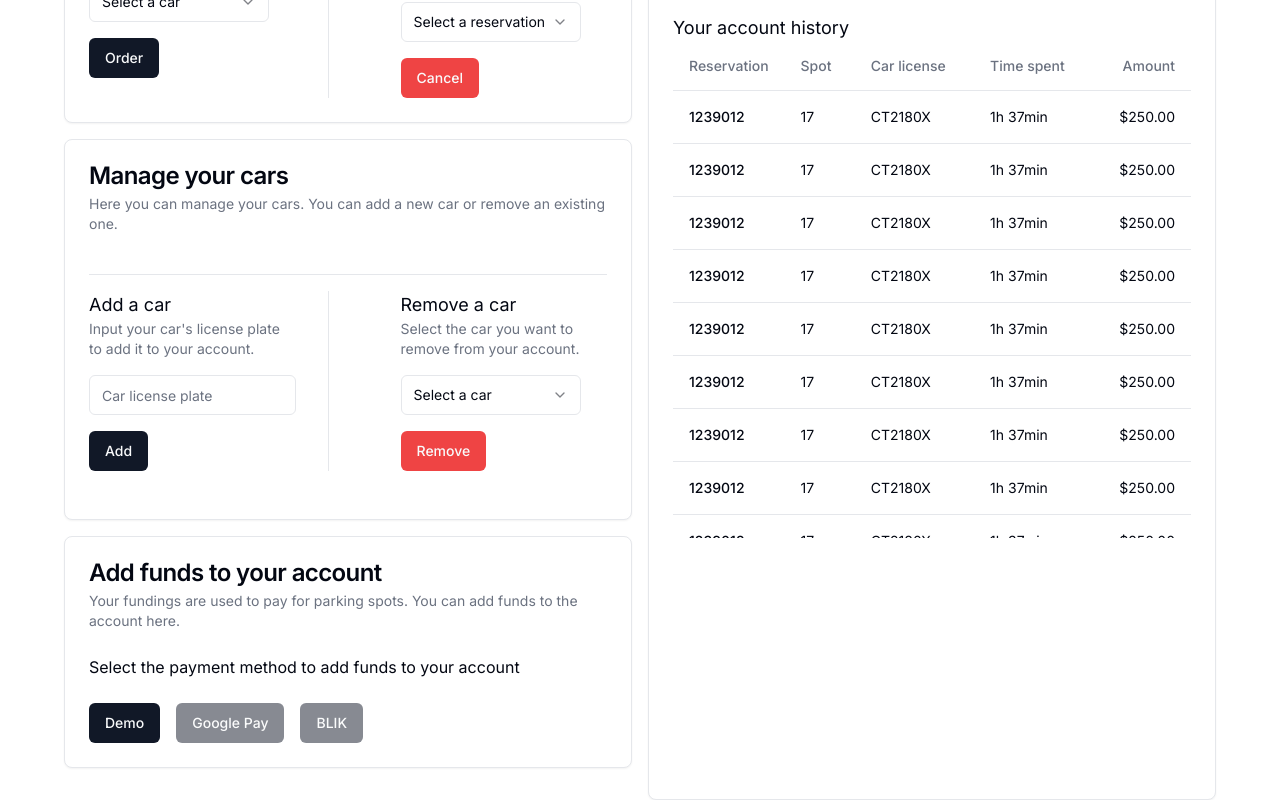
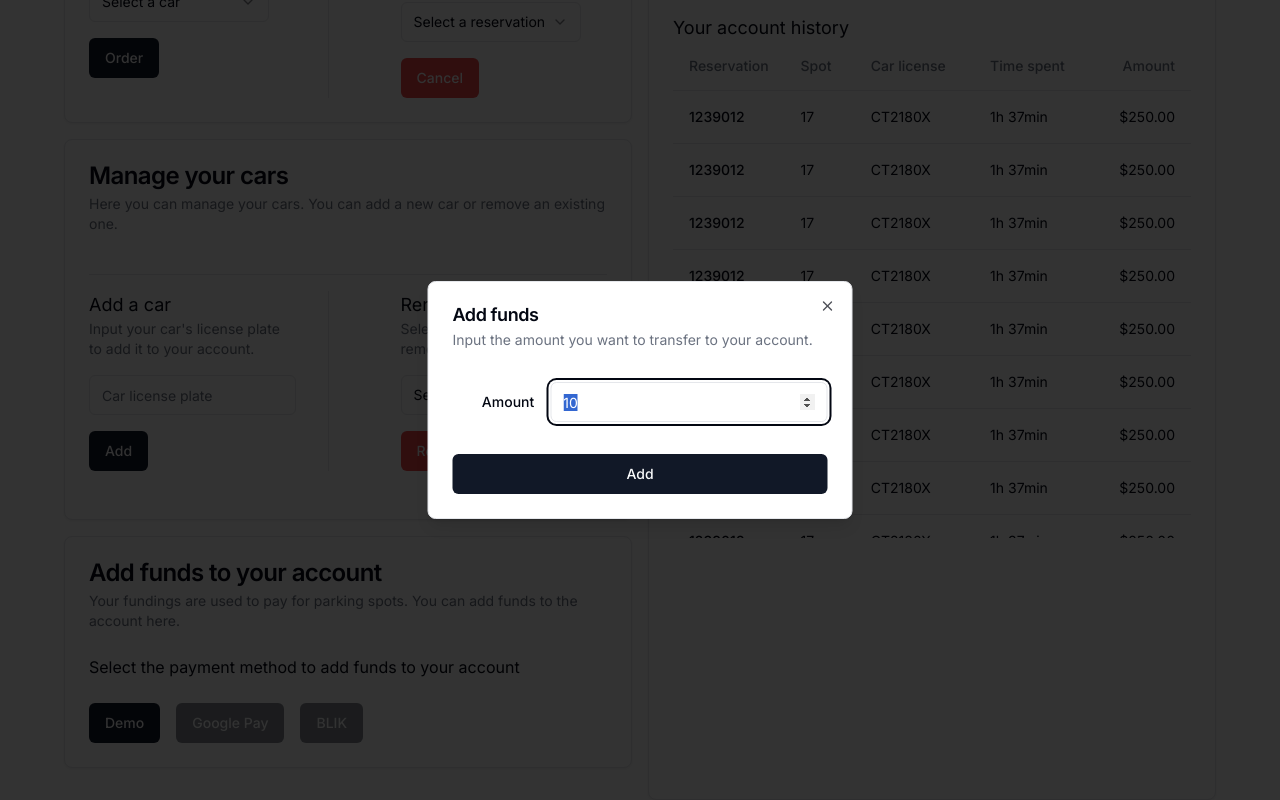
Before and after one commit to Misiek22113/parking_plus, a Next.js app: page /home in a window 1280 px wide. Both pictures are taken after a click on the button "Demo". Shown: the part 338-1138 px from the top of the page. Built offline with nearby package versions, Linux system fonts and the light colour scheme.

Commit message:
Add funds dialog

```diff
--- a/package.json
+++ b/package.json
@@ -9,6 +9,7 @@
     "lint": "next lint"
   },
   "dependencies": {
+    "@radix-ui/react-dialog": "^1.0.5",
     "@radix-ui/react-label": "^2.0.2",
     "@radix-ui/react-scroll-area": "^1.0.5",
     "@radix-ui/react-select": "^2.0.0",
--- a/src/app/(user)/home/_components/account-funds/AccountFunds.tsx
+++ b/src/app/(user)/home/_components/account-funds/AccountFunds.tsx
@@ -7,6 +7,7 @@
   CardContent,
   CardFooter,
 } from '@/components/ui/card';
+import DemoPaymentDialog from './DemoPaymentDialog';
 
 export default function AccountFunds() {
   return (
@@ -22,7 +23,7 @@
         Select the payment method to add funds to your account
       </CardContent>
       <CardFooter className="flex gap-4">
-        <Button>Demo</Button>
+        <DemoPaymentDialog />
         <Button disabled>Google Pay</Button>
         <Button disabled>BLIK</Button>
       </CardFooter>
--- /dev/null
+++ b/src/app/(user)/home/_components/account-funds/DemoPaymentDialog.tsx
@@ -0,0 +1,78 @@
+'use client';
+
+import { addFunds, addCar } from '@/app/actions';
+import { Button } from '@/components/ui/button';
+import {
+  Dialog,
+  DialogContent,
+  DialogDescription,
+  DialogHeader,
+  DialogTitle,
+  DialogTrigger,
+} from '@/components/ui/dialog';
+import { Input } from '@/components/ui/input';
+import { Label } from '@/components/ui/label';
+import { useState } from 'react';
+import { useFormState, useFormStatus } from 'react-dom';
+
+export default function DemoPaymentDialog() {
+  const [errorMessageAdd, dispatchAdd] = useFormState(addFunds, undefined);
+  const [isOpen, setIsOpen] = useState(false);
+
+  return (
+    <Dialog open={isOpen} onOpenChange={setIsOpen}>
+      <DialogTrigger asChild>
+        <Button onClick={() => setIsOpen(true)}>Demo</Button>
+      </DialogTrigger>
+      <DialogContent className="sm:max-w-[425px]">
+        <DialogHeader>
+          <DialogTitle>Add funds</DialogTitle>
+          <DialogDescription>
+            Input the amount you want to transfer to your account.
+          </DialogDescription>
+        </DialogHeader>
+        <form action={dispatchAdd}>
+          <div className="grid grid-cols-4 items-center gap-4 py-4">
+            <Label htmlFor="moneyAmount" className="text-right">
+              Amount
+            </Label>
+            <Input
+              type="number"
+              name="moneyAmount"
+              id="moneyAmount"
+              defaultValue="10"
+              className="col-span-3"
+            />
+          </div>
+          <AddButton setIsDialogOpen={setIsOpen} />
+        </form>
+      </DialogContent>
+    </Dialog>
+  );
+}
+
+const AddButton = ({
+  setIsDialogOpen,
+}: {
+  setIsDialogOpen: (isOpen: boolean) => void;
+}) => {
+  const { pending } = useFormStatus();
+
+  const handleClick = (event: any) => {
+    if (pending) {
+      event.preventDefault();
+    }
+    setIsDialogOpen(false);
+  };
+
+  return (
+    <Button
+      aria-disabled={pending}
+      type="submit"
+      onClick={handleClick}
+      className="mt-4 w-full"
+    >
+      Add
+    </Button>
+  );
+};
--- a/src/app/actions.tsx
+++ b/src/app/actions.tsx
@@ -133,5 +133,6 @@
 }
 
 export async function addFunds(currentState: unknown, formData: FormData) {
+  console.log(formData.getAll('moneyAmount'));
   console.info('Add funds function running');
 }
--- /dev/null
+++ b/src/components/ui/dialog.tsx
@@ -0,0 +1,122 @@
+"use client"
+
+import * as React from "react"
+import * as DialogPrimitive from "@radix-ui/react-dialog"
+import { X } from "lucide-react"
+
+import { cn } from "@/lib/utils"
+
+const Dialog = DialogPrimitive.Root
+
+const DialogTrigger = DialogPrimitive.Trigger
+
+const DialogPortal = DialogPrimitive.Portal
+
+const DialogClose = DialogPrimitive.Close
+
+const DialogOverlay = React.forwardRef<
+  React.ElementRef<typeof DialogPrimitive.Overlay>,
+  React.ComponentPropsWithoutRef<typeof DialogPrimitive.Overlay>
+>(({ className, ...props }, ref) => (
+  <DialogPrimitive.Overlay
+    ref={ref}
+    className={cn(
+      "fixed inset-0 z-50 bg-black/80  data-[state=open]:animate-in data-[state=closed]:animate-out data-[state=closed]:fade-out-0 data-[state=open]:fade-in-0",
+      className
+    )}
+    {...props}
+  />
+))
+DialogOverlay.displayName = DialogPrimitive.Overlay.displayName
+
+const DialogContent = React.forwardRef<
+  React.ElementRef<typeof DialogPrimitive.Content>,
+  React.ComponentPropsWithoutRef<typeof DialogPrimitive.Content>
+>(({ className, children, ...props }, ref) => (
+  <DialogPortal>
+    <DialogOverlay />
+    <DialogPrimitive.Content
+      ref={ref}
+      className={cn(
+        "fixed left-[50%] top-[50%] z-50 grid w-full max-w-lg translate-x-[-50%] translate-y-[-50%] gap-4 border bg-background p-6 shadow-lg duration-200 data-[state=open]:animate-in data-[state=closed]:animate-out data-[state=closed]:fade-out-0 data-[state=open]:fade-in-0 data-[state=closed]:zoom-out-95 data-[state=open]:zoom-in-95 data-[state=closed]:slide-out-to-left-1/2 data-[state=closed]:slide-out-to-top-[48%] data-[state=open]:slide-in-from-left-1/2 data-[state=open]:slide-in-from-top-[48%] sm:rounded-lg",
+        className
+      )}
+      {...props}
+    >
+      {children}
+      <DialogPrimitive.Close className="absolute right-4 top-4 rounded-sm opacity-70 ring-offset-background transition-opacity hover:opacity-100 focus:outline-none focus:ring-2 focus:ring-ring focus:ring-offset-2 disabled:pointer-events-none data-[state=open]:bg-accent data-[state=open]:text-muted-foreground">
+        <X className="h-4 w-4" />
+        <span className="sr-only">Close</span>
+      </DialogPrimitive.Close>
+    </DialogPrimitive.Content>
+  </DialogPortal>
+))
+DialogContent.displayName = DialogPrimitive.Content.displayName
+
+const DialogHeader = ({
+  className,
+  ...props
+}: React.HTMLAttributes<HTMLDivElement>) => (
+  <div
+    className={cn(
+      "flex flex-col space-y-1.5 text-center sm:text-left",
+      className
+    )}
+    {...props}
+  />
+)
+DialogHeader.displayName = "DialogHeader"
+
+const DialogFooter = ({
+  className,
+  ...props
+}: React.HTMLAttributes<HTMLDivElement>) => (
+  <div
+    className={cn(
+      "flex flex-col-reverse sm:flex-row sm:justify-end sm:space-x-2",
+      className
+    )}
+    {...props}
+  />
+)
+DialogFooter.displayName = "DialogFooter"
+
+const DialogTitle = React.forwardRef<
+  React.ElementRef<typeof DialogPrimitive.Title>,
+  React.ComponentPropsWithoutRef<typeof DialogPrimitive.Title>
+>(({ className, ...props }, ref) => (
+  <DialogPrimitive.Title
+    ref={ref}
+    className={cn(
+      "text-lg font-semibold leading-none tracking-tight",
+      className
+    )}
+    {...props}
+  />
+))
+DialogTitle.displayName = DialogPrimitive.Title.displayName
+
+const DialogDescription = React.forwardRef<
+  React.ElementRef<typeof DialogPrimitive.Description>,
+  React.ComponentPropsWithoutRef<typeof DialogPrimitive.Description>
+>(({ className, ...props }, ref) => (
+  <DialogPrimitive.Description
+    ref={ref}
+    className={cn("text-sm text-muted-foreground", className)}
+    {...props}
+  />
+))
+DialogDescription.displayName = DialogPrimitive.Description.displayName
+
+export {
+  Dialog,
+  DialogPortal,
+  DialogOverlay,
+  DialogClose,
+  DialogTrigger,
+  DialogContent,
+  DialogHeader,
+  DialogFooter,
+  DialogTitle,
+  DialogDescription,
+}
```
Also changed, not shown: 1 other file (tests, documents, lock files or other folders).
